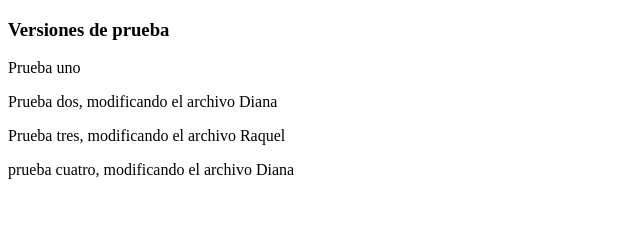
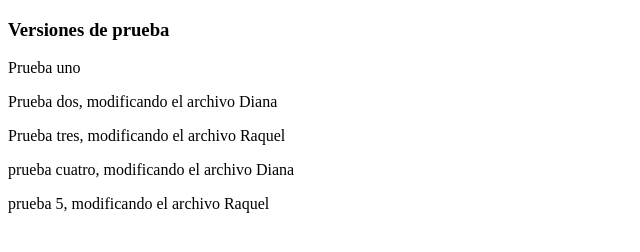
Before and after one commit to RaquelGlez/Pull-R2, a plain HTML site: page index.html in a window 1280 px wide. Shown: the whole page, without its empty margins (0-640 px from the left). Drawn offline with Linux system fonts and the light colour scheme.

Commit message:
segundo cambio Raquel

```diff
--- a/index.html
+++ b/index.html
@@ -10,6 +10,7 @@
     <p>Prueba dos, modificando el archivo Diana</p>
     <p>Prueba tres, modificando el archivo Raquel</p>
     <p>prueba cuatro, modificando el archivo Diana</p>
+    <p>prueba 5, modificando el archivo Raquel</p>
 
   </body>
 </html>
```
